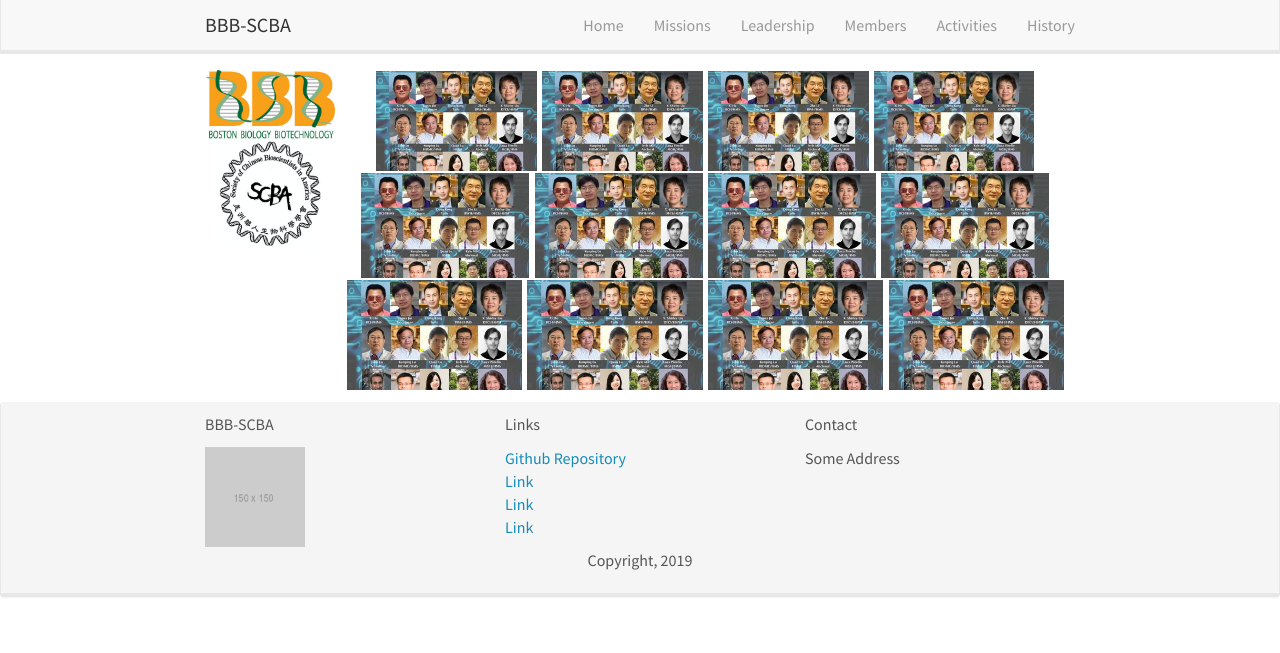
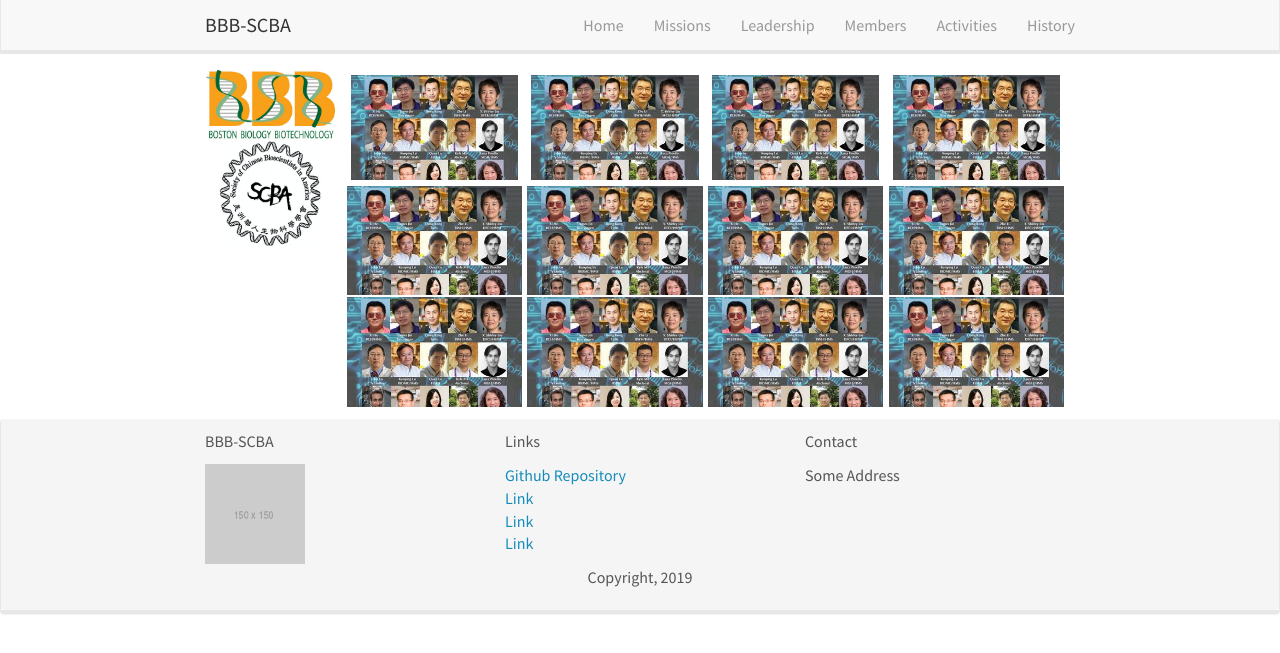
Before and after one commit to bbb-scba/bbb-scba.github.io, a Jekyll site: the page built from home.md, in a window 1280 px wide. Shown: the top 653 px of the page. Built offline with Jekyll 4.4.1, drawn with Linux system fonts in a browser that asks for light colours; nearby versions of some CDN libraries.

Commit message:
Update home.md

```diff
--- a/home.md
+++ b/home.md
@@ -19,14 +19,14 @@ permalink: /
   <div class="right" style="flex-basis: 85%;">
 
 <p align="center">
-<img src="images/slider/flyer_v9.jpg" style="width:22%; height:22%; padding: 1px;">
-<img src="images/slider/flyer_v9.jpg" style="width:22%; height:22%; padding: 1px;">
-<img src="images/slider/flyer_v9.jpg" style="width:22%; height:22%; padding: 1px;">
-<img src="images/slider/flyer_v9.jpg" style="width:22%; height:22%; padding: 1px;">
-<img src="images/slider/flyer_v9.jpg" style="width:23%; height:23%; padding: 1px;">
-<img src="images/slider/flyer_v9.jpg" style="width:23%; height:23%; padding: 1px;">
-<img src="images/slider/flyer_v9.jpg" style="width:23%; height:23%; padding: 1px;">
-<img src="images/slider/flyer_v9.jpg" style="width:23%; height:23%; padding: 1px;">
+<img src="images/slider/flyer_v9.jpg" style="width:24%; height:24%; padding: 5px;">
+<img src="images/slider/flyer_v9.jpg" style="width:24%; height:24%; padding: 5px;">
+<img src="images/slider/flyer_v9.jpg" style="width:24%; height:24%; padding: 5px;">
+<img src="images/slider/flyer_v9.jpg" style="width:24%; height:24%; padding: 5px;">
+<img src="images/slider/flyer_v9.jpg" style="width:24%; height:24%; padding: 1px;">
+<img src="images/slider/flyer_v9.jpg" style="width:24%; height:24%; padding: 1px;">
+<img src="images/slider/flyer_v9.jpg" style="width:24%; height:24%; padding: 1px;">
+<img src="images/slider/flyer_v9.jpg" style="width:24%; height:24%; padding: 1px;">
 <img src="images/slider/flyer_v9.jpg" style="width:24%; height:24%; padding: 1px;">
 <img src="images/slider/flyer_v9.jpg" style="width:24%; height:24%; padding: 1px;">
 <img src="images/slider/flyer_v9.jpg" style="width:24%; height:24%; padding: 1px;">
```
